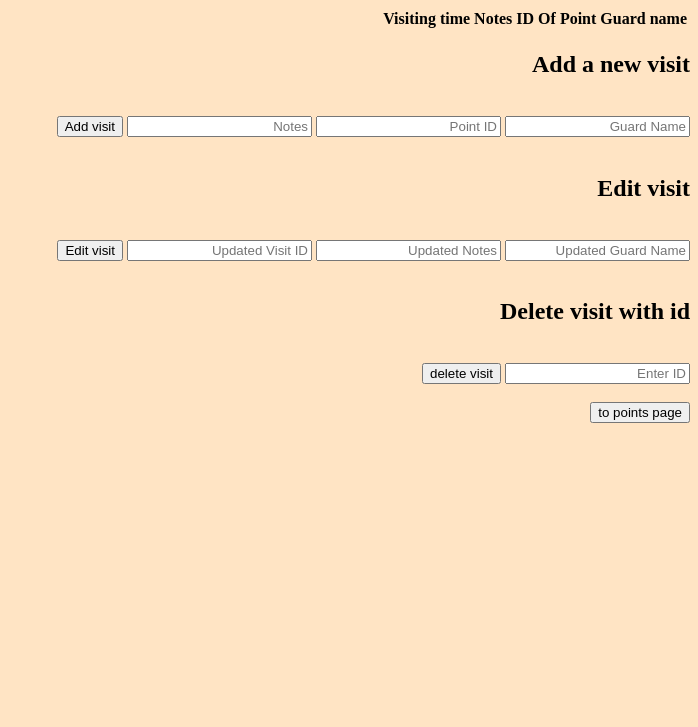
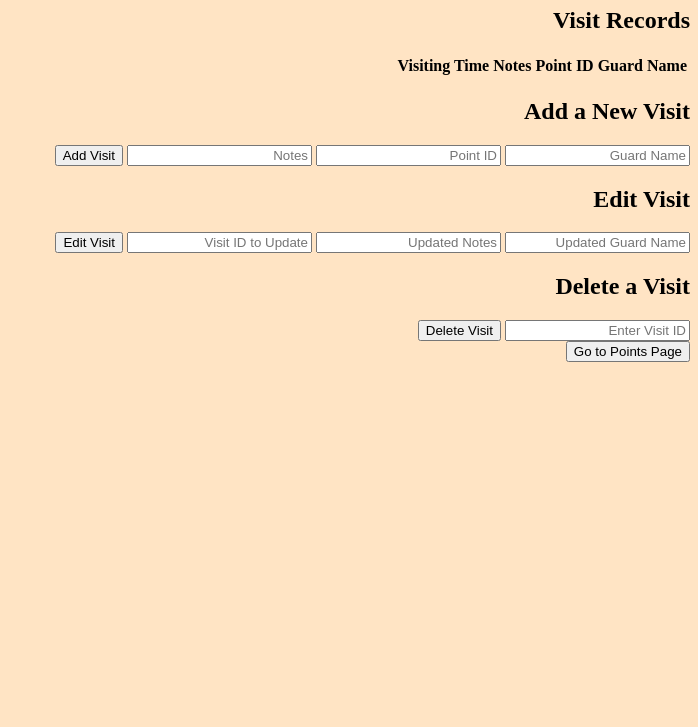
Before and after one commit to hasonateto12/final_node, a website: page public/visits.html in a window 1280 px wide. Shown: the part 73-800 px from the top of the page, without its empty margins (582-1280 px from the left). Drawn offline with Linux system fonts and the light colour scheme.

Commit message:
Update visits.html
שניתי שם של הטבלה ככה שתוכל לראות השמות יותר מסודר

```diff
--- a/public/visits.html
+++ b/public/visits.html
@@ -1,57 +1,61 @@
-
 <!Doctype html>
 
 <html lang="en">
 <head>
     <meta charset="UTF-8">
-    <meta name="viewport"
-          content="width=device-width, user-scalable=no, initial-scale=1.0, maximum-scale=1.0, minimum-scale=1.0">
+    <meta name="viewport" content="width=device-width, initial-scale=1.0">
     <meta http-equiv="X-UA-Compatible" content="ie=edge">
     <title>Visits</title>
     <link rel="stylesheet" href="main.css">
 </head>
 <body>
-    <h1>Visits</h1>
+    <div class="container">
+        <header>
+            <h1>Visits Management</h1>
+        </header>
 
+        <section>
+            <h2>Visit Records</h2>
             <table>
                 <thead>
                 <tr>
-            <th>Guard name</th>
-            <th>ID Of Point</th>
+                    <th>Guard Name</th>
+                    <th>Point ID</th>
                     <th>Notes</th>
-            <th>Visiting time</th>
+                    <th>Visiting Time</th>
                 </tr>
                 </thead>
-        <tbody id="mainTable"> </tbody>
+                <tbody id="mainTable"></tbody>
             </table>
+        </section>
 
-    <h2>Add a new visit</h2>
-    <br>
+        <section class="form-section">
+            <h2>Add a New Visit</h2>
             <input type="text" id="guardname" placeholder="Guard Name" required>
             <input type="text" id="pointId" placeholder="Point ID" required>
             <input type="text" id="notes" placeholder="Notes">
-    <button onclick="AddvisitToServer()">Add visit</button>
-    <br><br>
+            <button onclick="AddvisitToServer()">Add Visit</button>
+        </section>
 
-
-    <h2>Edit visit</h2>
-    <br>
+        <section class="form-section">
+            <h2>Edit Visit</h2>
             <input type="text" id="updatedGuardName" placeholder="Updated Guard Name">
             <input type="text" id="updatedNotes" placeholder="Updated Notes">
-    <input type="text" id="updatevisitId" placeholder="Updated Visit ID">
-    <button onclick="EditVisit()">Edit visit</button>
+            <input type="text" id="updatevisitId" placeholder="Visit ID to Update">
+            <button onclick="EditVisit()">Edit Visit</button>
+        </section>
 
-    <br><br>
+        <section class="form-section">
+            <h2>Delete a Visit</h2>
+            <input type="text" id="deleteVisitID" placeholder="Enter Visit ID">
+            <button onclick="DeletevisitFromServer()">Delete Visit</button>
+        </section>
 
+        <footer>
+            <button onclick="window.location.href='/points.html'" class="nav-button">Go to Points Page</button>
+        </footer>
+    </div>
 
-    <h2>Delete visit with id</h2>
-    <br>
-    <input type="text" id="deleteVisitID" placeholder="Enter ID">
-    <button onclick="DeletevisitFromServer()">delete visit</button>
-    <br><br>
-
-
-    <button onclick="window.location.href='/points.html'"> to points page</button>
     <script src="js/visits.js"></script>
 </body>
 </html>
```
Lines whose indentation alone changed are shown as unchanged.
